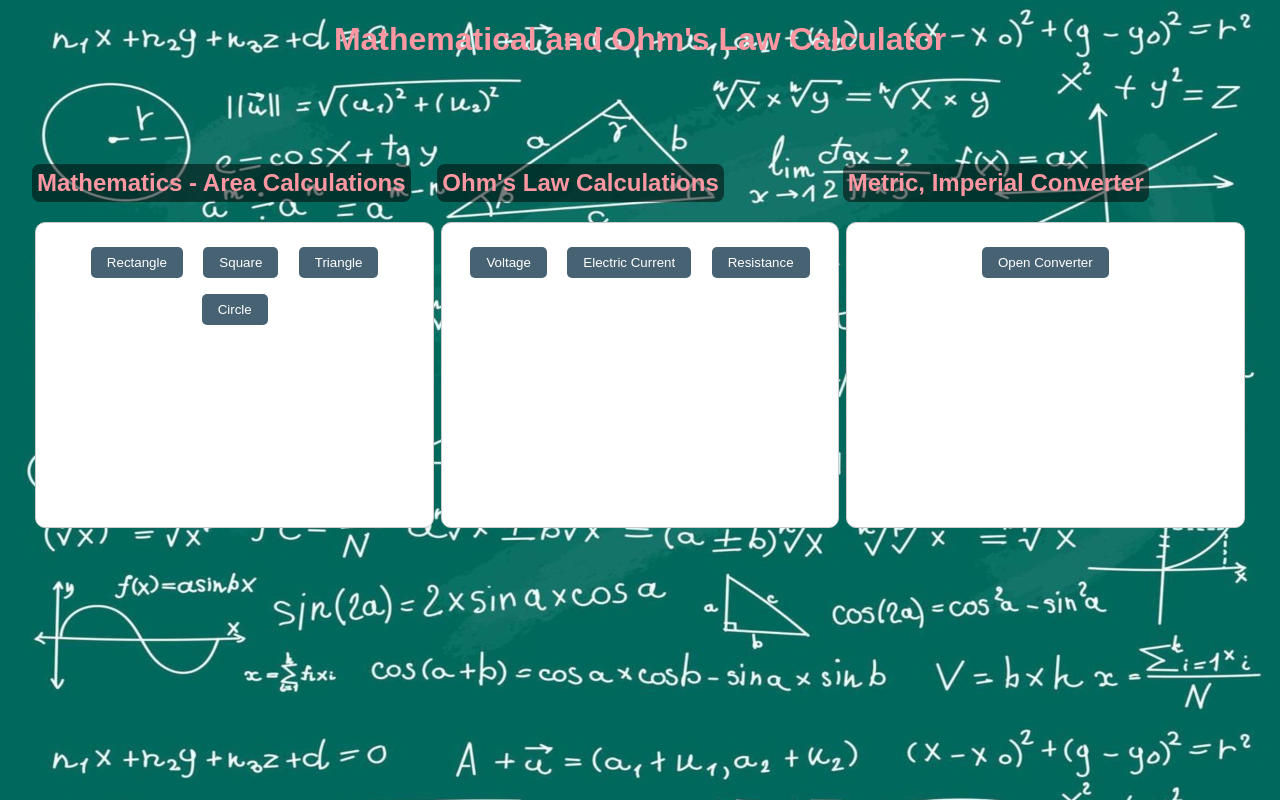
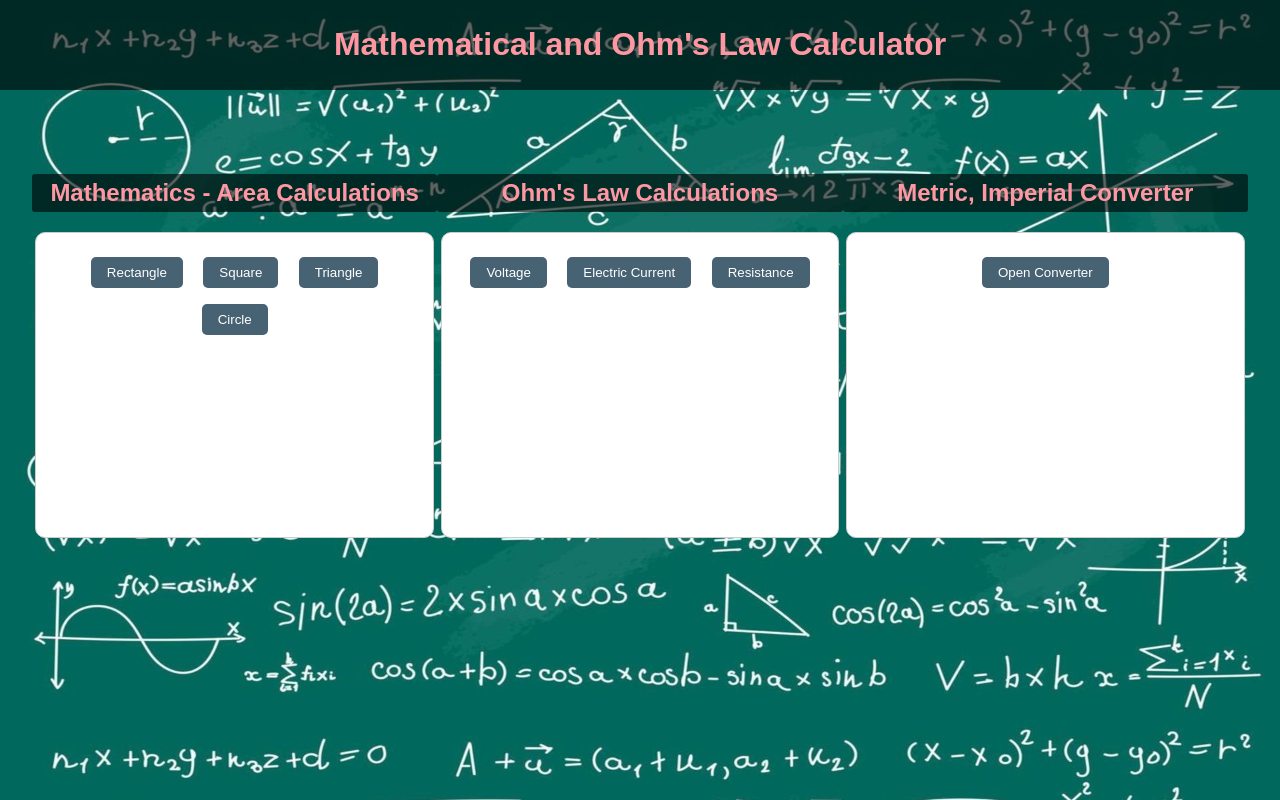
Before and after one commit to Zeteny-Mato-AG/Calculator-app, a plain HTML site: page index.html in a window 1280 px wide. Drawn offline with Linux system fonts and the light colour scheme.

Commit message:
Update style.css

```diff
--- a/style.css
+++ b/style.css
@@ -9,6 +9,11 @@ body {
   header {
     text-align: center;
     color: #ff97a2;
+    background-color: rgba(0, 0, 0, 0.6);
+    padding: 5px;
+    display: inline-block;
+    display: flex;
+    justify-content: center;
   }
 
   main {
@@ -26,10 +31,12 @@ body {
   h2 {
     text-align: center;
     color: #ff97a2;
-    background-color: rgba(0, 0, 0, 0.5);
+    background-color: rgba(0, 0, 0, 0.6);
     padding: 5px;
-    border-radius: 8px;
+    border-radius: 3px;
     display: inline-block;
+    display: flex;
+    justify-content: center;
   }
 
   .card {
```
